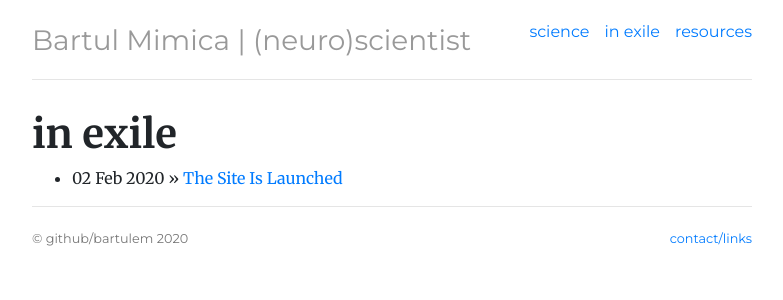
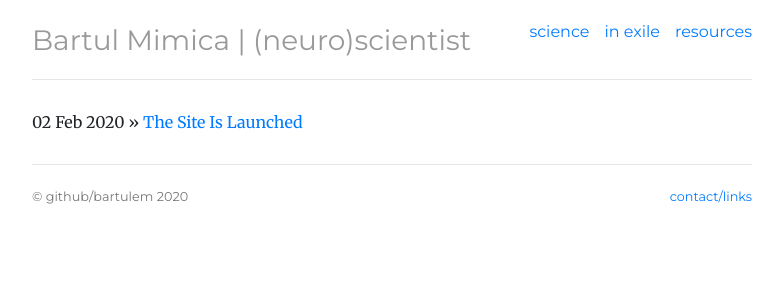
Before and after one commit to bartulem/bartulem.github.io, a Jekyll site: the page built from inexile/index.html, in a window 1280 px wide. Shown: the top 300 px of the page, without its empty margins (248-1031 px from the left). Built offline with Jekyll 4.4.1, drawn with Linux system fonts in a browser that asks for light colours; comment, search, counter and statistics services are not loaded.

Commit message:
Update index.html

```diff
--- a/inexile/index.html
+++ b/inexile/index.html
@@ -1,12 +1,11 @@
 ---
 layout: default
 comments: true
+inexile: active
 title: in exile
 ---
-	<h1>{{ page.title }}</h1>
-	<ul class="posts">
+	<div class="inexile">
 
-	  {% for post in site.posts %}
-	    <li><span>{{ post.date | date_to_string }}</span> » <a href="{{ post.url }}" title="{{ post.title }}">{{ post.title }}</a></li>
-	  {% endfor %}
-	</ul>
+     			{% include post-list.html %}
+
+	</div>
```
